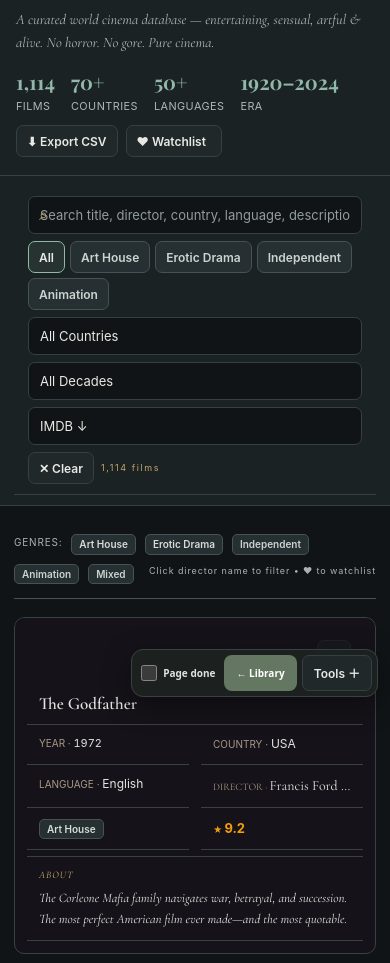
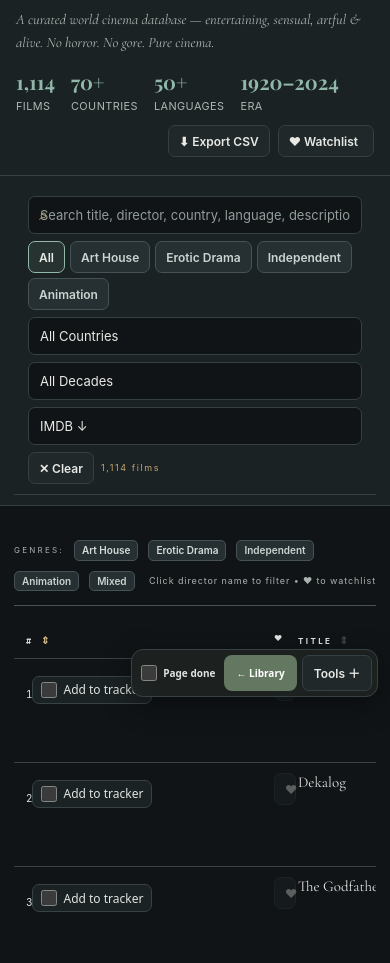
Before and after one commit to piyushimself/art, a plain HTML site: page cinema-obscura.html in a window 390 px wide. Shown: the part 135-1098 px from the top of the page. Drawn offline with nearby package versions, Linux system fonts and the light colour scheme; a web font is replaced by a local one.

Commit message:
Restore unrelated cinema page to its previous version

```diff
--- a/cinema-obscura.html
+++ b/cinema-obscura.html
@@ -163,65 +163,6 @@ tbody tr:hover .c-t{color:var(--gold2)}
   col.c6{width:0}td:nth-child(7),th:nth-child(7){display:none}
   col.c2{width:44%}
 }
-
-/* Reading-room audit: editorial hierarchy and accessible film records */
-body{font-family:'Inter',system-ui,sans-serif;font-size:15px;line-height:1.65;color:#eee8df}
-header{padding:34px clamp(18px,4vw,56px) 26px}
-h1{font-size:clamp(34px,5vw,58px);line-height:1.04;letter-spacing:-.7px}
-.ey,.sl,.ll,.tag,.fb,.ubtn,.pb,th{letter-spacing:.08em}
-.ey{font-size:11px}.tl{font-size:18px;max-width:760px;line-height:1.55;color:#b9afa2}
-.sts{gap:24px;margin-top:20px}.sn{font-size:27px}.sl{font-size:10px;color:#aaa093}
-.ctrl{padding:12px clamp(14px,3vw,36px)}
-.ci{gap:9px}.sb{flex:1 1 280px}
-input[type=text],select{font:500 14px 'Inter',sans-serif;padding:10px 12px;border-radius:6px;min-height:40px}
-input[type=text]{padding-left:36px}.fb,.ubtn{font:600 11px 'Inter',sans-serif;letter-spacing:.04em;padding:9px 12px;border-radius:6px}
-main{padding:24px clamp(14px,3vw,36px) 64px}
-.leg{gap:9px;margin-bottom:18px}.ll{font-size:10px}
-.tag{font-size:10px;letter-spacing:.03em;padding:4px 9px}
-.tw{overflow-x:auto;border:1px solid var(--border);border-radius:10px;background:#100e12}
-table{min-width:1120px;table-layout:auto}
-th{font:700 10px 'Inter',sans-serif;padding:13px 10px;background:#17131a;color:#e8c97a}
-td{font:400 13px 'Inter',sans-serif;line-height:1.55;padding:12px 10px;color:#e5ded4;vertical-align:top}
-td.c-t{font-weight:650;font-size:15px;min-width:190px;color:#fff}
-td.c-t .c-to{display:block;font-size:12px;color:#b8a99a;font-weight:400}
-td.c-d{min-width:140px;color:#d8cbbd}
-td.desc-cell{min-width:250px;font-size:13px;line-height:1.65;color:#c8beb3;white-space:normal}
-td.c-co,td.c-la{font-size:12px;color:#c2b7aa}
-td.c-y{font-variant-numeric:tabular-nums;color:#e6d3a5}
-tbody tr{border-bottom:1px solid rgba(255,255,255,.07)}
-tbody tr:hover{background:rgba(201,168,76,.055)}
-.imdb-hi,.imdb-mid,.imdb-lo{font-size:13px}
-.pb{font-size:12px;padding:9px 13px}
-@media(max-width:760px){
- header{padding:26px 16px 20px}h1{font-size:36px;letter-spacing:-.4px}
- .sts{gap:14px}.sn{font-size:23px}.hdr-btns{margin-left:0;width:100%}
- .ctrl{position:static;padding:12px 14px}.ci{display:grid;grid-template-columns:1fr 1fr}
- .sb{grid-column:1/-1;min-width:0}.ci select{width:100%;min-width:0}
- .ci #genre-btns{grid-column:1/-1}
- main{padding:16px 12px 48px}.leg{align-items:flex-start}
- .tw{overflow:visible;border:0;background:transparent}
- table,tbody{display:block;min-width:0;width:100%}
- thead{position:absolute;width:1px;height:1px;padding:0;margin:-1px;overflow:hidden;clip:rect(0,0,0,0);white-space:nowrap;border:0}
- tbody tr{display:grid;grid-template-columns:1fr 1fr;gap:0 12px;margin:0 0 12px;padding:12px;background:#151219;border:1px solid var(--border);border-radius:10px}
- tbody td{display:block!important;min-width:0!important;width:auto!important;padding:5px 2px;border:0;white-space:normal;overflow-wrap:anywhere}
- tbody td.c-n{display:none!important}
- tbody td.nc{display:block!important;text-align:left!important}
- tbody td:nth-child(2){grid-column:1/-1;justify-self:end;grid-row:1}
- tbody td.c-t{grid-column:1/-1;grid-row:2;font-size:17px;padding-right:40px}
- tbody td.c-y{grid-column:1}
- tbody td.c-co{grid-column:2}
- tbody td.c-la{grid-column:1}
- tbody td.c-d{grid-column:2}
- tbody td:nth-child(8),tbody td:nth-child(9){grid-column:auto}
- tbody td.desc-cell{grid-column:1/-1;border-top:1px solid var(--border);margin-top:6px;padding-top:10px;font-size:13px}
- tbody td.c-y:before{content:'YEAR · ';color:#a89984;font-size:10px}
- tbody td.c-co:before{content:'COUNTRY · ';color:#a89984;font-size:10px}
- tbody td.c-la:before{content:'LANGUAGE · ';color:#a89984;font-size:10px}
- tbody td.c-d:before{content:'DIRECTOR · ';color:#a89984;font-size:10px}
- tbody td.desc-cell:before{content:'ABOUT';display:block;color:#d4b76c;font-size:10px;letter-spacing:.1em;margin-bottom:4px}
-}
-@media(prefers-reduced-motion:reduce){*{scroll-behavior:auto!important;transition:none!important;animation:none!important}}
-
 </style>
 <link rel="stylesheet" href="assets/css/mobile-system.css?v=template-20261115">
 <link rel="preconnect" href="https://fonts.googleapis.com"><link rel="preconnect" href="https://fonts.gstatic.com" crossorigin><link href="https://fonts.googleapis.com/css2?family=Syne:wght@600;700;800&family=Instrument+Sans:wght@400;500;600;700&display=swap" rel="stylesheet">
@@ -1991,24 +1932,24 @@ function render(){
     const origLine = f.orig ? `<span class="c-to">${f.orig}</span>` : '';
     const descText = f.desc ? f.desc : '';
     return `<tr class="${inWl?'in-wl':''}">
-      <td class="el c-n" data-label="No.">${start+i+1}</td>
-      <td class="nc" data-label="Watchlist" style="text-align:center">
+      <td class="el c-n">${start+i+1}</td>
+      <td class="nc" style="text-align:center">
         <button class="wl-btn ${inWl?'wl-on':''}"
           onclick="toggleWL(FILMS[${f.idx-1}])"
           title="${inWl?'Remove from watchlist':'Add to watchlist'}">&#x2665;</button>
       </td>
-      <td class="el c-t" data-label="Title" title="${f.title}${f.orig?' / '+f.orig:''}">${f.title}${origLine}</td>
-      <td class="el c-y" data-label="Year">${f.year}</td>
-      <td class="el c-co" data-label="Country" title="${f.country}">${f.country}</td>
-      <td class="el c-la" data-label="Language" title="${f.language}">${f.language}</td>
-      <td class="el c-d" data-label="Director">
+      <td class="el c-t" title="${f.title}${f.orig?' / '+f.orig:''}">${f.title}${origLine}</td>
+      <td class="el c-y">${f.year}</td>
+      <td class="el c-co" title="${f.country}">${f.country}</td>
+      <td class="el c-la" title="${f.language}">${f.language}</td>
+      <td class="el c-d">
         <span class="c-dir-link" onclick="filterByDirector('${f.director.replace(/'/g,"\\'")}')">
           ${f.director}
         </span>
       </td>
-      <td class="nc" data-label="Genre">${tagHTML(f.genre)}</td>
-      <td class="nc" data-label="IMDb rating">${imdbHTML(f.imdb)}</td>
-      <td class="desc-cell" data-label="About" title="${descText}">${descText}</td>
+      <td class="nc">${tagHTML(f.genre)}</td>
+      <td class="nc">${imdbHTML(f.imdb)}</td>
+      <td class="desc-cell" title="${descText}">${descText}</td>
     </tr>`;
   }).join('');
 
```
